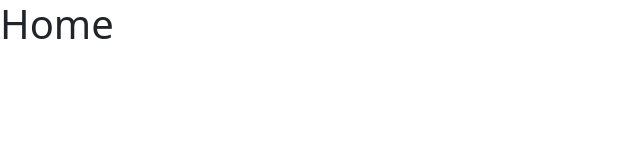
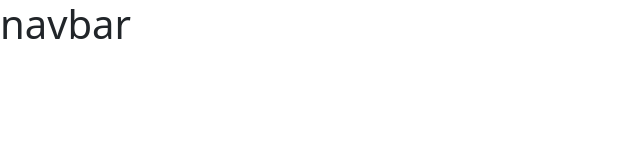
Before and after one commit to tuquepantin/counter, a React app: page / in a window 1280 px wide. Shown: the top 160 px of the page, without its empty margins (0-640 px from the left). Built offline with nearby package versions, Linux system fonts and the light colour scheme.

Commit message:
added comp

```diff
--- /dev/null
+++ b/src/js/component/Navbar.jsx
@@ -0,0 +1,11 @@
+import React from "react";
+
+function Navbar(){
+    return(
+        <>
+            <h1>navbar</h1>
+        </>
+    )
+}
+
+export default Navbar;
--- a/src/js/pages/Home.jsx
+++ b/src/js/pages/Home.jsx
@@ -1,9 +1,10 @@
 import React from "react";
+import Navbar from "../component/Navbar.jsx";
 
 function Home(){
     return(
         <>
-            <h1>Home</h1>
+            <Navbar />
         </>
     )
 }
```
